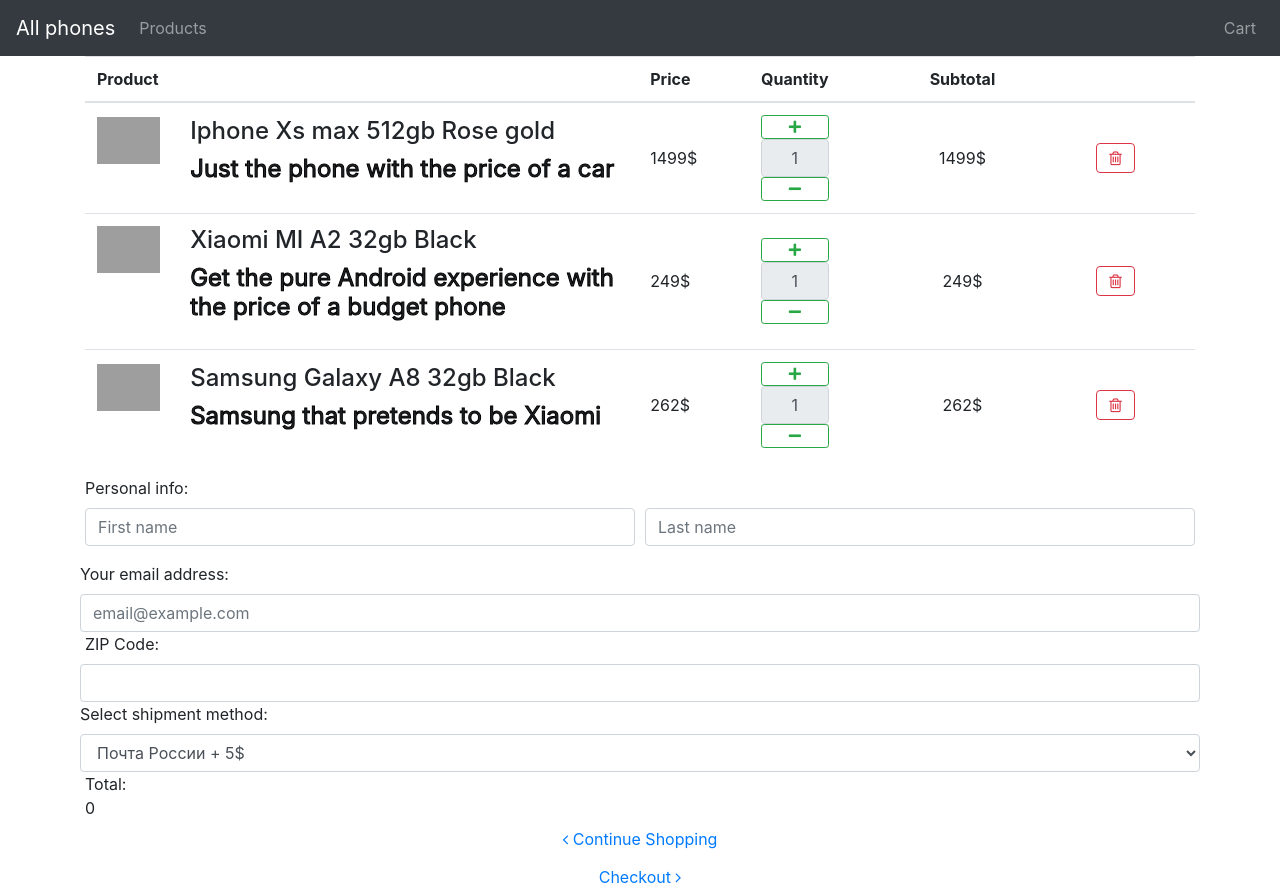
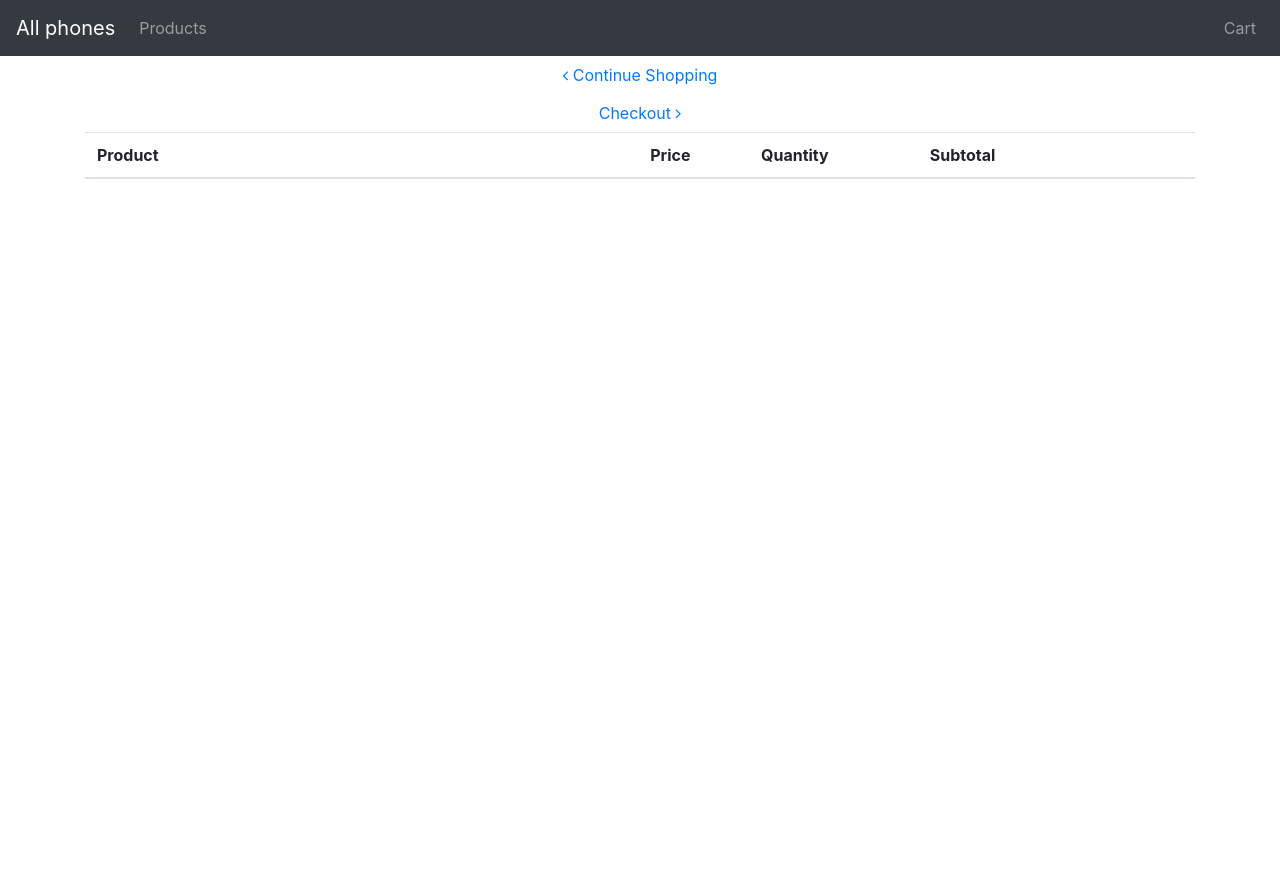
Before and after one commit to staelerss/Python, a Flask app: page /cart in a window 1280 px wide. After the commit the page ends 179 px from the top, so only its background shows below. Run offline with Flask 2, Linux system fonts and the light colour scheme; lists and menus that the app fills with data are empty; some libraries are stand-ins or nearby versions; grey boxes are pictures that could not be loaded.

Commit message:
HTML changed beecause of localStorage

```diff
--- a/templates/cart.html
+++ b/templates/cart.html
@@ -16,117 +16,117 @@
             <th style="width:10%"></th>
         </tr>
         </thead>
-        <tbody>
-        <tr class="cart-position">
-            <td data-th="Product">
-                <div class="row">
-                    <div class="col-sm-2 hidden-xs"><img
-                            src="https://cdn2.fromae.com/media/catalog/product/cache/image/9df78eab33525d08d6e5fb8d27136e95/0/1/01_150_87.jpg"
-                            alt="..." class="img-responsive"/></div>
-                    <div class="col-sm-10">
-                        <h4 class="nomargin">Iphone Xs max 512gb Rose gold</h4>
-                        <p>Just the phone with the price of a car</p>
-                    </div>
-                </div>
-            </td>
-            <td data-th="Price" class="price">1499$</td>
-            <td data-th="Quantity" class="text-center">
-                <button class="btn btn-outline-success btn-sm btn-block plus-button"><i
-                        class="fas fa-plus plus-button"></i></button>
-                <input type="text" class="form-control text-center amount" disabled value="1">
-                <button class="btn btn-outline-success btn-sm btn-block minus-button"><i
-                        class="fas fa-minus minus-button"></i></button>
-            </td>
-            <td data-th="Subtotal" class="text-center sum">1499$</td>
-            <td class="actions" data-th="">
-                <button class="btn btn-outline-danger"><i class="fa fa-trash-o"></i></button>
-            </td>
-        </tr>
-        <tr class="cart-position">
-            <td data-th="Product">
-                <div class="row">
-                    <div class="col-sm-2 hidden-xs"><img
-                            src="https://biggeek.ru/files/products/mi-6x-mi-6x5-99-fhd-snapdragon-660-4.jpg_640x640-1_2.435x435.435x435_2.435x435.jpg?49a7cb5039a778ee7f860ae9ef361226"
-                            alt="..." class="img-responsive"/></div>
-                    <div class="col-sm-10">
-                        <h4 class="nomargin">Xiaomi MI A2 32gb Black</h4>
-                        <p>Get the pure Android experience with the price of a budget phone</p>
-                    </div>
-                </div>
-            </td>
-            <td data-th="Price" class="price">249$</td>
-            <td data-th="Quantity" class="text-center">
-                <button class="btn btn-outline-success btn-sm btn-block plus-button"><i class="fas fa-plus"></i>
-                </button>
-                <input type="text" class="form-control text-center amount" disabled value="1">
-                <button class="btn btn-outline-success btn-sm btn-block minus-button"><i class="fas fa-minus"></i>
-                </button>
-            </td>
-            <td data-th="Subtotal" class="text-center sum">249$</td>
-            <td class="actions" data-th="">
-                <button class="btn btn-outline-danger"><i class="fa fa-trash-o"></i></button>
-            </td>
-        </tr>
-        <tr class="cart-position">
-            <td data-th="Product">
-                <div class="row">
-                    <div class="col-sm-2 hidden-xs"><img
-                            src="https://biggeek.ru/files/products/at-galaxy-a8-2018-duos-a530f-sm-a530fzkdato-frontblack-91918131.435x435.jpeg?013aaf3d9c2e3d074501e45071127c81"
-                            alt="..." class="img-responsive"/></div>
-                    <div class="col-sm-10">
-                        <h4 class="nomargin">Samsung Galaxy A8 32gb Black</h4>
-                        <p contenteditable>Samsung that pretends to be Xiaomi</p>
-                    </div>
-                </div>
-            </td>
-            <td data-th="Price" class="price">262$</td>
-            <td data-th="Quantity" class="text-center">
-                <button class="btn btn-outline-success btn-sm btn-block plus-button"><i class="fas fa-plus"></i>
-                </button>
-                <input type="text" class="form-control text-center amount" disabled value="1">
-                <button class="btn btn-outline-success btn-sm btn-block minus-button"><i class="fas fa-minus"></i>
-                </button>
-            </td>
-            <td data-th="Subtotal" class="text-center sum">262$</td>
-            <td class="actions" data-th="">
-                <button class="btn btn-outline-danger"><i class="fa fa-trash-o"></i></button>
-            </td>
-        </tr>
-    </table>
-    <form>
-        <label>Personal info:</label>
-        <div class="form-row">
-            <div class="col">
-                <input type="text" class="form-control" placeholder="First name">
-            </div>
-            <div class="col">
-                <input type="text" class="form-control" placeholder="Last name">
-            </div>
-        </div>
-    </form>
-    <div class="form-row">
-        <label for="emailInput">Your email address:</label>
-        <input type="email" class="form-control" id="emailInput" aria-describedby="emailHelp"
-               placeholder="email@example.com">
-    </div>
-    <label>ZIP Code:</label>
-    <div class="form-row">
-        <input aria-label="zipcode" type="text" class="form-control">
-    </div>
-    <div class="form-row">
-        <label for="shipmentMethod">Select shipment method:</label>
-        <select class="form-control" id="shipmentMethod">
-            <option>Почта России + 5$</option>
-            <option>EMS + 7$</option>
-            <option>СДЭК + 10$</option>
-        </select>
-    </div>
-    <div>Total:</div>
-    <div class="total">
-        0
-    </div>
-</div>
-</tbody>
+        <!--<tbody>-->
+        <!--<tr class="cart-position">-->
+            <!--<td data-th="Product">-->
+                <!--<div class="row">-->
+                    <!--<div class="col-sm-2 hidden-xs"><img-->
+                            <!--src="https://cdn2.fromae.com/media/catalog/product/cache/image/9df78eab33525d08d6e5fb8d27136e95/0/1/01_150_87.jpg"-->
+                            <!--alt="..." class="img-responsive"/></div>-->
+                    <!--<div class="col-sm-10">-->
+                        <!--<h4 class="nomargin">Iphone Xs max 512gb Rose gold</h4>-->
+                        <!--<p>Just the phone with the price of a car</p>-->
+                    <!--</div>-->
+                <!--</div>-->
+            <!--</td>-->
+            <!--<td data-th="Price" class="price">1499$</td>-->
+            <!--<td data-th="Quantity" class="text-center">-->
+                <!--<button class="btn btn-outline-success btn-sm btn-block plus-button"><i-->
+                        <!--class="fas fa-plus plus-button"></i></button>-->
+                <!--<input type="text" class="form-control text-center amount" disabled value="1">-->
+                <!--<button class="btn btn-outline-success btn-sm btn-block minus-button"><i-->
+                        <!--class="fas fa-minus minus-button"></i></button>-->
+            <!--</td>-->
+            <!--<td data-th="Subtotal" class="text-center sum">1499$</td>-->
+            <!--<td class="actions" data-th="">-->
+                <!--<button class="btn btn-outline-danger"><i class="fa fa-trash-o"></i></button>-->
+            <!--</td>-->
+        <!--</tr>-->
+        <!--<tr class="cart-position">-->
+            <!--<td data-th="Product">-->
+                <!--<div class="row">-->
+                    <!--<div class="col-sm-2 hidden-xs"><img-->
+                            <!--src="https://biggeek.ru/files/products/mi-6x-mi-6x5-99-fhd-snapdragon-660-4.jpg_640x640-1_2.435x435.435x435_2.435x435.jpg?49a7cb5039a778ee7f860ae9ef361226"-->
+                            <!--alt="..." class="img-responsive"/></div>-->
+                    <!--<div class="col-sm-10">-->
+                        <!--<h4 class="nomargin">Xiaomi MI A2 32gb Black</h4>-->
+                        <!--<p>Get the pure Android experience with the price of a budget phone</p>-->
+                    <!--</div>-->
+                <!--</div>-->
+            <!--</td>-->
+            <!--<td data-th="Price" class="price">249$</td>-->
+            <!--<td data-th="Quantity" class="text-center">-->
+                <!--<button class="btn btn-outline-success btn-sm btn-block plus-button"><i class="fas fa-plus"></i>-->
+                <!--</button>-->
+                <!--<input type="text" class="form-control text-center amount" disabled value="1">-->
+                <!--<button class="btn btn-outline-success btn-sm btn-block minus-button"><i class="fas fa-minus"></i>-->
+                <!--</button>-->
+            <!--</td>-->
+            <!--<td data-th="Subtotal" class="text-center sum">249$</td>-->
+            <!--<td class="actions" data-th="">-->
+                <!--<button class="btn btn-outline-danger"><i class="fa fa-trash-o"></i></button>-->
+            <!--</td>-->
+        <!--</tr>-->
+        <!--<tr class="cart-position">-->
+            <!--<td data-th="Product">-->
+                <!--<div class="row">-->
+                    <!--<div class="col-sm-2 hidden-xs"><img-->
+                            <!--src="https://biggeek.ru/files/products/at-galaxy-a8-2018-duos-a530f-sm-a530fzkdato-frontblack-91918131.435x435.jpeg?013aaf3d9c2e3d074501e45071127c81"-->
+                            <!--alt="..." class="img-responsive"/></div>-->
+                    <!--<div class="col-sm-10">-->
+                        <!--<h4 class="nomargin">Samsung Galaxy A8 32gb Black</h4>-->
+                        <!--<p contenteditable>Samsung that pretends to be Xiaomi</p>-->
+                    <!--</div>-->
+                <!--</div>-->
+            <!--</td>-->
+            <!--<td data-th="Price" class="price">262$</td>-->
+            <!--<td data-th="Quantity" class="text-center">-->
+                <!--<button class="btn btn-outline-success btn-sm btn-block plus-button"><i class="fas fa-plus"></i>-->
+                <!--</button>-->
+                <!--<input type="text" class="form-control text-center amount" disabled value="1">-->
+                <!--<button class="btn btn-outline-success btn-sm btn-block minus-button"><i class="fas fa-minus"></i>-->
+                <!--</button>-->
+            <!--</td>-->
+            <!--<td data-th="Subtotal" class="text-center sum">262$</td>-->
+            <!--<td class="actions" data-th="">-->
+                <!--<button class="btn btn-outline-danger"><i class="fa fa-trash-o"></i></button>-->
+            <!--</td>-->
+        <!--</tr>-->
+    <!--</table>-->
+    <!--<form>-->
+        <!--<label>Personal info:</label>-->
+        <!--<div class="form-row">-->
+            <!--<div class="col">-->
+                <!--<input type="text" class="form-control" placeholder="First name">-->
+            <!--</div>-->
+            <!--<div class="col">-->
+                <!--<input type="text" class="form-control" placeholder="Last name">-->
+            <!--</div>-->
+        <!--</div>-->
+    <!--</form>-->
+    <!--<div class="form-row">-->
+        <!--<label for="emailInput">Your email address:</label>-->
+        <!--<input type="email" class="form-control" id="emailInput" aria-describedby="emailHelp"-->
+               <!--placeholder="email@example.com">-->
+    <!--</div>-->
+    <!--<label>ZIP Code:</label>-->
+    <!--<div class="form-row">-->
+        <!--<input aria-label="zipcode" type="text" class="form-control">-->
+    <!--</div>-->
+    <!--<div class="form-row">-->
+        <!--<label for="shipmentMethod">Select shipment method:</label>-->
+        <!--<select class="form-control" id="shipmentMethod">-->
+            <!--<option>Почта России + 5$</option>-->
+            <!--<option>EMS + 7$</option>-->
+            <!--<option>СДЭК + 10$</option>-->
+        <!--</select>-->
+    <!--</div>-->
+    <!--<div>Total:</div>-->
+    <!--<div class="total">-->
+        <!--0-->
+    <!--</div>-->
+<!--</div>-->
+<!--</tbody>-->
 <tfoot>
 <div>
     <div><a href="/" class="btn btn-block"><i class="fa fa-angle-left"></i> Continue Shopping</a></div>
```
Also changed, not shown: templates/category.html (+14 -3 lines).
